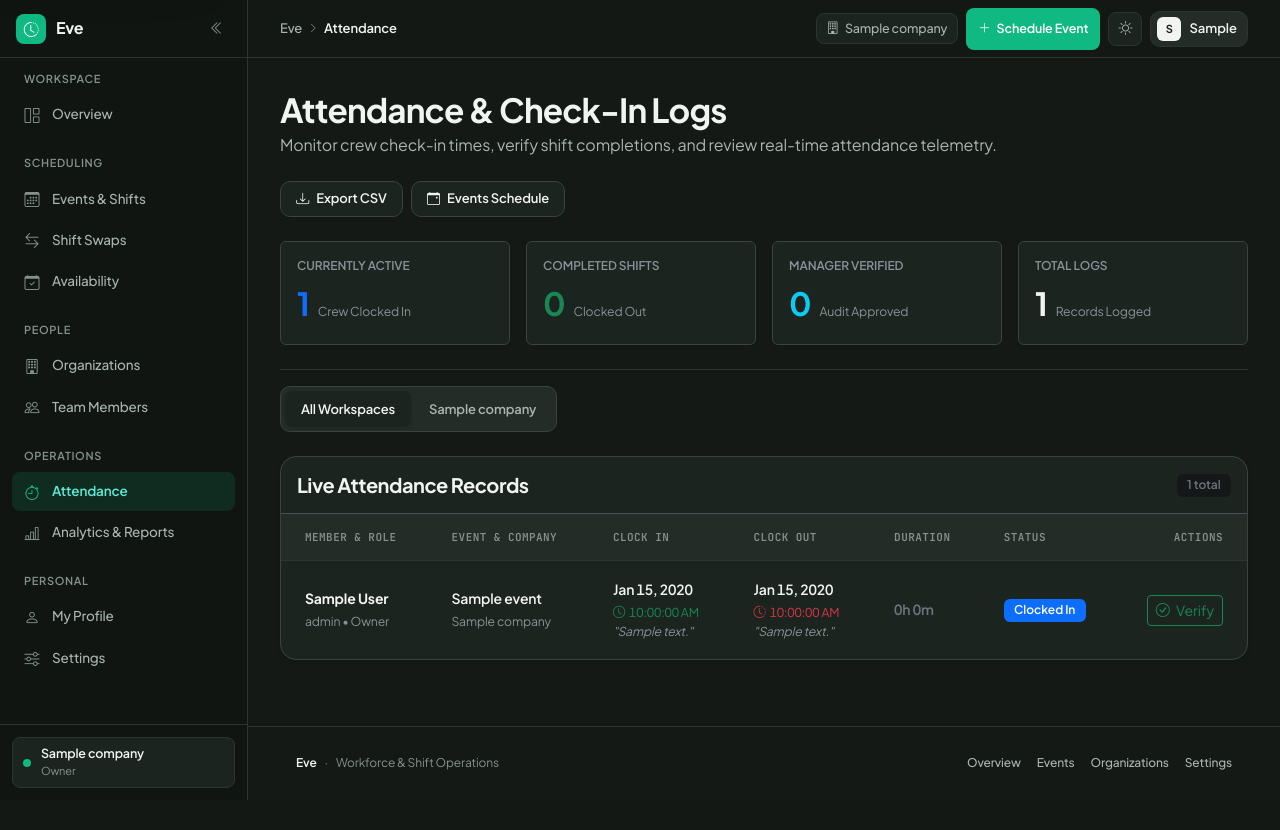
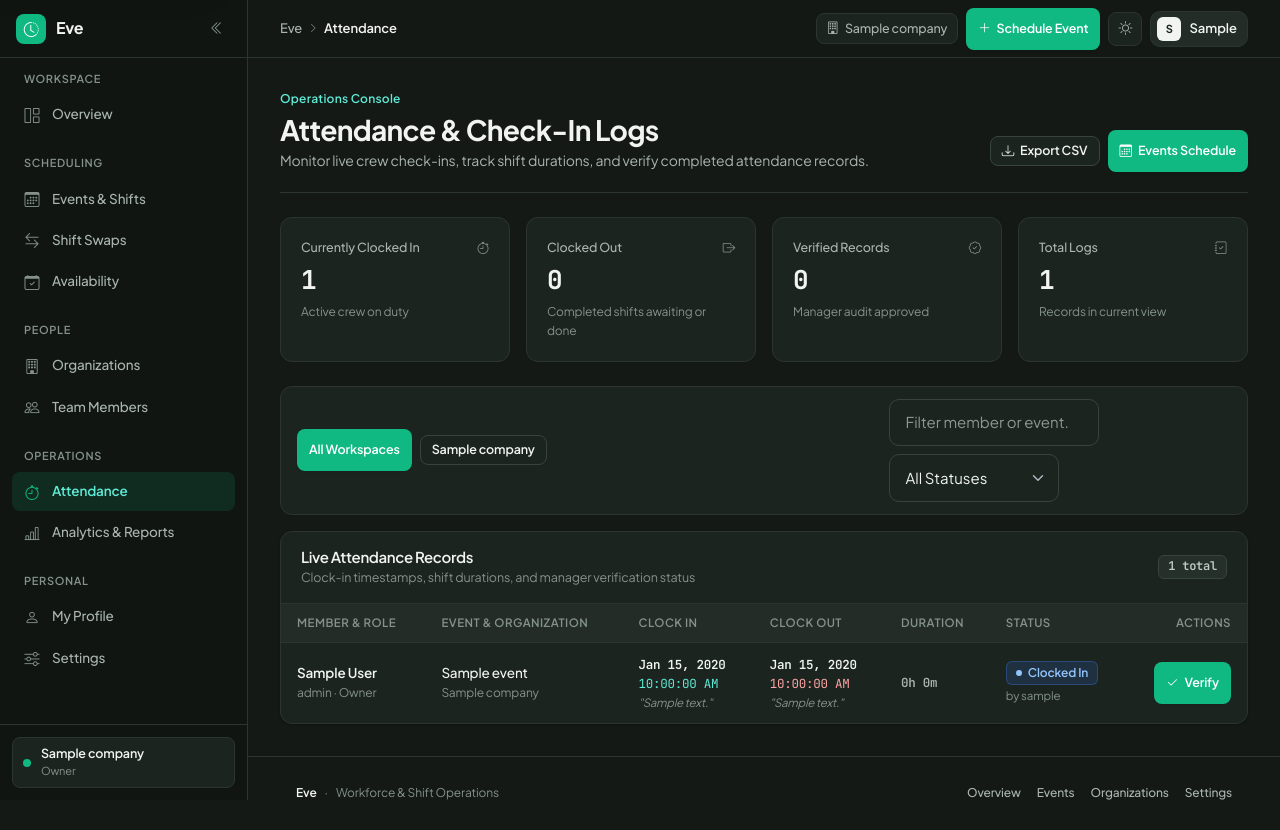
Before and after one commit to Leandrozxc/Eve, a Django app: page /events/attendance/ in a window 1280 px wide. Before the commit the page ends 800 px from the top, so only its background shows below. Run offline with Django 5.2, Linux system fonts and the light colour scheme; a user stored in the database is signed in; tables that the repository leaves empty hold one stand-in row (values such as "Sample post").

Commit message:
feat(ui): redesign attendance management

```diff
--- a/templates/events/attendance_dashboard.html
+++ b/templates/events/attendance_dashboard.html
@@ -1,114 +1,87 @@
 {% extends "base.html" %}
 
-{% block title %}Real-Time Attendance &amp; Check-In{% endblock %}
+{% block title %}Attendance &amp; Check-In Logs{% endblock %}
 
 {% block full_bleed %}
-<section class="apple-section-white">
-    <div class="apple-container-wide">
-        <div class="eve-workspace-header mb-4">
+<!-- 1. Page Header -->
+<div class="eve-page-header">
     <div>
-                <h1 class="apple-headline-section">Attendance &amp; Check-In Logs</h1>
-                <p class="apple-subhead">
-                    Monitor crew check-in times, verify shift completions, and review real-time attendance telemetry.
-                </p>
+        <div class="eve-page-eyebrow">Operations Console</div>
+        <h1 class="eve-page-title">Attendance &amp; Check-In Logs</h1>
+        <p class="eve-page-subtitle">Monitor live crew check-ins, track shift durations, and verify completed attendance records.</p>
     </div>
-            <div class="d-flex align-items-center gap-2">
-                <a href="{% url 'events:export_attendance_csv' %}" class="btn-apple-secondary btn-apple-sm">
-                    <i class="bi bi-download"></i>
+    <div class="eve-page-actions">
+        <a href="{% url 'events:export_attendance_csv' %}" class="eve-btn eve-btn-secondary eve-btn-sm">
+            <i class="bi bi-download" aria-hidden="true"></i>
             <span>Export CSV</span>
         </a>
-                <a href="{% url 'events:event_list' %}" class="btn-apple-secondary btn-apple-sm">
-                    <i class="bi bi-calendar-event"></i>
+        <a href="{% url 'events:event_list' %}" class="eve-btn eve-btn-primary eve-btn-sm">
+            <i class="bi bi-calendar3" aria-hidden="true"></i>
             <span>Events Schedule</span>
         </a>
     </div>
 </div>
 
-        <!-- Telemetry Statistics Cards -->
-        <div class="row g-3 mb-4">
-            <div class="col-sm-6 col-lg-3">
-                <div class="card eve-feature-card p-3 h-100">
-                    <span class="apple-caption text-uppercase fw-semibold text-muted">Currently Active</span>
-                    <div class="d-flex align-items-baseline gap-2 mt-1">
-                        <span class="fs-2 fw-bold text-primary">{{ total_clocked_in }}</span>
-                        <span class="small text-muted">Crew Clocked In</span>
-                    </div>
-                </div>
-            </div>
-            <div class="col-sm-6 col-lg-3">
-                <div class="card eve-feature-card p-3 h-100">
-                    <span class="apple-caption text-uppercase fw-semibold text-muted">Completed Shifts</span>
-                    <div class="d-flex align-items-baseline gap-2 mt-1">
-                        <span class="fs-2 fw-bold text-success">{{ total_clocked_out }}</span>
-                        <span class="small text-muted">Clocked Out</span>
-                    </div>
-                </div>
-            </div>
-            <div class="col-sm-6 col-lg-3">
-                <div class="card eve-feature-card p-3 h-100">
-                    <span class="apple-caption text-uppercase fw-semibold text-muted">Manager Verified</span>
-                    <div class="d-flex align-items-baseline gap-2 mt-1">
-                        <span class="fs-2 fw-bold text-info">{{ total_verified }}</span>
-                        <span class="small text-muted">Audit Approved</span>
-                    </div>
-                </div>
-            </div>
-            <div class="col-sm-6 col-lg-3">
-                <div class="card eve-feature-card p-3 h-100">
-                    <span class="apple-caption text-uppercase fw-semibold text-muted">Total Logs</span>
-                    <div class="d-flex align-items-baseline gap-2 mt-1">
-                        <span class="fs-2 fw-bold">{{ records|length }}</span>
-                        <span class="small text-muted">Records Logged</span>
-                    </div>
-                </div>
-            </div>
+<!-- 2. Summary Metrics Strip -->
+<div class="eve-metric-grid">
+    {% include 'components/metric_card.html' with label="Currently Clocked In" value=total_clocked_in meta="Active crew on duty" icon="bi-stopwatch" %}
+    {% include 'components/metric_card.html' with label="Clocked Out" value=total_clocked_out meta="Completed shifts awaiting or done" icon="bi-box-arrow-right" %}
+    {% include 'components/metric_card.html' with label="Verified Records" value=total_verified meta="Manager audit approved" icon="bi-patch-check" %}
+    {% include 'components/metric_card.html' with label="Total Logs" value=records|length meta="Records in current view" icon="bi-journal-check" %}
 </div>
 
-        <!-- Filter bar -->
-        <div class="d-flex flex-column flex-md-row align-items-md-center justify-content-between gap-3 pt-3 apple-divider-top">
-            <div class="eve-segmented-control" role="tablist">
-                <a href="{% url 'events:attendance_dashboard' %}" class="eve-segmented-item {% if not selected_company %}active{% endif %}">
+<!-- 3. Workspace & Table Filter Bar -->
+<div class="eve-filter-bar">
+    <div class="d-flex flex-wrap align-items-center gap-2">
+        <a href="{% url 'events:attendance_dashboard' %}" class="eve-btn eve-btn-sm {% if not selected_company %}eve-btn-primary{% else %}eve-btn-secondary{% endif %}">
             All Workspaces
         </a>
         {% for mem in user_memberships %}
-                <a href="{% url 'events:company_attendance_dashboard' company_id=mem.company.id %}" class="eve-segmented-item {% if selected_company and selected_company.id == mem.company.id %}active{% endif %}">
+        <a href="{% url 'events:company_attendance_dashboard' company_id=mem.company.id %}" class="eve-btn eve-btn-sm {% if selected_company and selected_company.id == mem.company.id %}eve-btn-primary{% else %}eve-btn-secondary{% endif %}">
             {{ mem.company.name }}
         </a>
         {% endfor %}
     </div>
+
+    <div class="d-flex flex-wrap align-items-center gap-2">
+        <input type="search" id="eveAttSearch" class="form-control form-control-sm" placeholder="Filter member or event..." style="max-width: 210px;">
+        <select id="eveAttStatusFilter" class="form-select form-select-sm" style="max-width: 170px;" aria-label="Filter by attendance status">
+            <option value="">All Statuses</option>
+            <option value="CLOCKED_IN">Clocked In</option>
+            <option value="CLOCKED_OUT">Clocked Out</option>
+            <option value="VERIFIED">Verified</option>
+        </select>
     </div>
 </div>
-</section>
 
-<section class="apple-section-canvas">
-    <div class="apple-container-wide">
-
-        <!-- Pending Clock-Ins for Current User -->
+<!-- 4. Pending Clock-Ins for Current User -->
 {% if my_pending_clockins %}
-        <div class="card shadow-sm border rounded-4 p-4 mb-4">
-            <div class="d-flex align-items-center justify-content-between mb-3">
-                <div class="d-flex align-items-center gap-2">
-                    <span class="badge bg-warning text-dark p-2 rounded-circle"><i class="bi bi-clock-history"></i></span>
-                    <h5 class="fw-bold mb-0">Your Upcoming Shift Check-Ins</h5>
+<section class="eve-panel mb-4" aria-label="Your Upcoming Shift Check-Ins">
+    <div class="eve-panel-header">
+        <div>
+            <h2 class="eve-panel-title">Ready to Clock In</h2>
+            <p class="eve-panel-subtitle">Your upcoming shift assignments without an active check-in record</p>
         </div>
-                <span class="small text-muted">Direct Actions</span>
+        <span class="eve-badge eve-badge-warning eve-mono">{{ my_pending_clockins|length }} pending</span>
     </div>
+    <div class="eve-panel-body">
         <div class="row g-3">
             {% for a in my_pending_clockins %}
             <div class="col-md-6 col-lg-4">
-                    <div class="card eve-feature-card p-3 border">
-                        <div class="d-flex justify-content-between align-items-start mb-2">
-                            <div>
-                                <span class="fw-bold d-block">{{ a.event.title }}</span>
-                                <small class="text-muted">{{ a.assigned_role }} &bull; {{ a.assigned_location|default:a.event.location }}</small>
+                <div class="p-3 rounded-3 h-100 d-flex flex-column justify-content-between" style="border: 1px solid var(--eve-border); background-color: var(--eve-surface-subtle);">
+                    <div class="mb-3">
+                        <div class="d-flex justify-content-between align-items-start gap-2 mb-1">
+                            <span class="fw-semibold">{{ a.event.title }}</span>
+                            <span class="eve-badge eve-badge-neutral eve-mono">{{ a.start_time|time:"g:i A" }}&ndash;{{ a.end_time|time:"g:i A" }}</span>
                         </div>
-                            <span class="badge bg-secondary-subtle text-body border">{{ a.start_time|time:"g:i A" }} – {{ a.end_time|time:"g:i A" }}</span>
+                        <div style="font-size: 12.5px; color: var(--eve-text-secondary);">{{ a.assigned_role }} &middot; {{ a.assigned_location|default:a.event.location }}</div>
                     </div>
-                        <form method="post" action="{% url 'events:clock_in' assignment_id=a.id %}" class="mt-2">
+                    <form method="post" action="{% url 'events:clock_in' assignment_id=a.id %}" class="m-0">
                         {% csrf_token %}
                         <input type="text" name="notes" class="form-control form-control-sm mb-2" placeholder="Optional check-in note (e.g. On-site at Station A)">
-                            <button type="submit" class="btn btn-sm btn-apple-primary w-100">
-                                <i class="bi bi-box-arrow-in-right me-1"></i> Clock In Now
+                        <button type="submit" class="eve-btn eve-btn-primary eve-btn-sm w-100">
+                            <i class="bi bi-box-arrow-in-right" aria-hidden="true"></i>
+                            <span>Clock In Now</span>
                         </button>
                     </form>
                 </div>
@@ -116,107 +89,131 @@
             {% endfor %}
         </div>
     </div>
+</section>
 {% endif %}
 
-        <!-- Master Attendance Log Table -->
-        <div class="card shadow-sm border rounded-4 overflow-hidden">
-            <div class="p-3 border-bottom d-flex align-items-center justify-content-between">
-                <h5 class="fw-bold mb-0">Live Attendance Records</h5>
-                <span class="badge bg-secondary-subtle text-secondary">{{ records|length }} total</span>
+<!-- 5. Master Attendance Log Table -->
+<section class="eve-panel overflow-hidden" aria-label="Live Attendance Records">
+    <div class="eve-panel-header">
+        <div>
+            <h2 class="eve-panel-title">Live Attendance Records</h2>
+            <p class="eve-panel-subtitle">Clock-in timestamps, shift durations, and manager verification status</p>
         </div>
+        <span class="eve-badge eve-badge-neutral eve-mono" id="eveAttCount">{{ records|length }} total</span>
+    </div>
+
+    {% if records %}
     <div class="table-responsive">
-                <table class="table table-hover align-middle mb-0">
+        <table class="eve-data-table" id="eveAttendanceTable">
             <thead>
                 <tr>
-                            <th class="ps-4">Member &amp; Role</th>
-                            <th>Event &amp; Company</th>
+                    <th>Member &amp; Role</th>
+                    <th>Event &amp; Organization</th>
                     <th>Clock In</th>
                     <th>Clock Out</th>
                     <th>Duration</th>
                     <th>Status</th>
-                            <th class="text-end pe-4">Actions</th>
+                    <th class="text-end">Actions</th>
                 </tr>
             </thead>
             <tbody>
                 {% for record in records %}
-                        <tr>
-                            <td class="ps-4">
-                                <div class="fw-bold">{{ record.assignment.member.user.get_full_name|default:record.assignment.member.user.username }}</div>
-                                <small class="text-muted">{{ record.assignment.assigned_role }} &bull; {{ record.assignment.member.role|title }}</small>
+                <tr data-search="{{ record.assignment.member.user.get_full_name|default:record.assignment.member.user.username|lower }} {{ record.assignment.event.title|lower }} {{ record.assignment.event.company.name|lower }}" data-status="{{ record.status }}">
+                    <td>
+                        <div class="fw-semibold">{{ record.assignment.member.user.get_full_name|default:record.assignment.member.user.username }}</div>
+                        <div style="font-size: 12px; color: var(--eve-text-muted);">{{ record.assignment.assigned_role }} &middot; {{ record.assignment.member.get_role_display }}</div>
                     </td>
                     <td>
-                                <div class="fw-semibold">{{ record.assignment.event.title }}</div>
-                                <small class="text-muted">{{ record.assignment.event.company.name }}</small>
+                        <a href="{% url 'events:event_detail' event_id=record.assignment.event.id %}" class="fw-medium text-decoration-none" style="color: var(--eve-text);">{{ record.assignment.event.title }}</a>
+                        <div style="font-size: 12px; color: var(--eve-text-muted);">{{ record.assignment.event.company.name }}</div>
+                    </td>
+                    <td class="eve-mono" style="font-size: 12.5px;">
+                        <div class="fw-semibold">{{ record.clock_in_time|date:"M d, Y" }}</div>
+                        <div style="color: var(--eve-success-text);">{{ record.clock_in_time|time:"g:i:s A" }}</div>
+                        {% if record.clock_in_notes %}
+                        <div class="fst-italic" style="font-family: var(--eve-font-sans); font-size: 11.5px; color: var(--eve-text-muted);">"{{ record.clock_in_notes }}"</div>
+                        {% endif %}
+                    </td>
+                    <td class="eve-mono" style="font-size: 12.5px;">
+                        {% if record.clock_out_time %}
+                            <div class="fw-semibold">{{ record.clock_out_time|date:"M d, Y" }}</div>
+                            <div style="color: var(--eve-danger-text);">{{ record.clock_out_time|time:"g:i:s A" }}</div>
+                            {% if record.clock_out_notes %}
+                            <div class="fst-italic" style="font-family: var(--eve-font-sans); font-size: 11.5px; color: var(--eve-text-muted);">"{{ record.clock_out_notes }}"</div>
+                            {% endif %}
+                        {% else %}
+                            {% include 'components/status_badge.html' with status="CLOCKED_IN" label="On Duty" %}
+                        {% endif %}
+                    </td>
+                    <td class="eve-mono fw-semibold" style="font-size: 12.5px; color: var(--eve-text-secondary);">
+                        {{ record.duration_display }}
                     </td>
                     <td>
-                                <div class="fw-semibold">{{ record.clock_in_time|date:"M d, Y" }}</div>
-                                <small class="text-success"><i class="bi bi-clock me-1"></i>{{ record.clock_in_time|time:"g:i:s A" }}</small>
-                                {% if record.clock_in_notes %}
-                                <small class="d-block text-muted fst-italic">"{{ record.clock_in_notes }}"</small>
+                        {% include 'components/status_badge.html' with status=record.status label=record.get_status_display %}
+                        {% if record.verified_by %}
+                        <div style="font-size: 11.5px; color: var(--eve-text-muted); margin-top: 2px;">by {{ record.verified_by.user.username }}</div>
                         {% endif %}
                     </td>
-                            <td>
-                                {% if record.clock_out_time %}
-                                    <div class="fw-semibold">{{ record.clock_out_time|date:"M d, Y" }}</div>
-                                    <small class="text-danger"><i class="bi bi-clock-history me-1"></i>{{ record.clock_out_time|time:"g:i:s A" }}</small>
-                                    {% if record.clock_out_notes %}
-                                    <small class="d-block text-muted fst-italic">"{{ record.clock_out_notes }}"</small>
-                                    {% endif %}
-                                {% else %}
-                                    <span class="badge bg-warning-subtle text-warning-emphasis border border-warning-subtle">Active on Duty</span>
-                                {% endif %}
-                            </td>
-                            <td>
-                                <span class="fw-semibold text-secondary">{{ record.duration_display }}</span>
-                            </td>
-                            <td>
-                                {% if record.status == 'CLOCKED_IN' %}
-                                    <span class="badge bg-primary">Clocked In</span>
-                                {% elif record.status == 'CLOCKED_OUT' %}
-                                    <span class="badge bg-secondary">Clocked Out</span>
-                                {% elif record.status == 'VERIFIED' %}
-                                    <span class="badge bg-success"><i class="bi bi-patch-check-fill me-1"></i>Verified</span>
-                                    {% if record.verified_by %}
-                                    <small class="d-block text-muted">by {{ record.verified_by.user.username }}</small>
-                                    {% endif %}
-                                {% endif %}
-                            </td>
-                            <td class="text-end pe-4">
-                                <div class="d-inline-flex gap-1">
+                    <td class="text-end">
+                        <div class="d-inline-flex align-items-center gap-1">
                             {% if not record.clock_out_time and record.assignment.member.user == request.user or is_manager and not record.clock_out_time %}
-                                    <form method="post" action="{% url 'events:clock_out' assignment_id=record.assignment.id %}" class="d-inline">
+                            <form method="post" action="{% url 'events:clock_out' assignment_id=record.assignment.id %}" class="m-0">
                                 {% csrf_token %}
-                                        <button type="submit" class="btn btn-sm btn-outline-danger" title="Clock Out">
-                                            <i class="bi bi-box-arrow-right me-1"></i> Clock Out
+                                <button type="submit" class="eve-btn eve-btn-danger eve-btn-sm" title="Clock Out">
+                                    <i class="bi bi-box-arrow-right" aria-hidden="true"></i>
+                                    <span>Clock Out</span>
                                 </button>
                             </form>
                             {% endif %}
 
                             {% if is_manager and record.status != 'VERIFIED' %}
-                                    <form method="post" action="{% url 'events:verify_attendance' record_id=record.id %}" class="d-inline">
+                            <form method="post" action="{% url 'events:verify_attendance' record_id=record.id %}" class="m-0">
                                 {% csrf_token %}
-                                        <button type="submit" class="btn btn-sm btn-outline-success" title="Verify Attendance">
-                                            <i class="bi bi-check-circle me-1"></i> Verify
+                                <button type="submit" class="eve-btn eve-btn-primary eve-btn-sm" title="Verify Attendance">
+                                    <i class="bi bi-check2" aria-hidden="true"></i>
+                                    <span>Verify</span>
                                 </button>
                             </form>
                             {% endif %}
                         </div>
                     </td>
                 </tr>
-                        {% empty %}
-                        <tr>
-                            <td colspan="7" class="text-center py-5 text-muted">
-                                <i class="bi bi-clipboard2-x fs-1 d-block mb-2 text-secondary"></i>
-                                <p class="mb-0">No attendance records found yet.</p>
-                                <small class="text-muted">Staff members can clock in from their assigned events or above.</small>
-                            </td>
-                        </tr>
                 {% endfor %}
             </tbody>
         </table>
     </div>
-        </div>
-
-    </div>
+    {% else %}
+    {% url 'events:event_list' as events_url %}
+    {% include 'components/empty_state.html' with icon="bi-stopwatch" title="No attendance records yet" description="Staff members can clock in from their assigned events or the Ready to Clock In panel above." cta_url=events_url cta_label="View Events" %}
+    {% endif %}
 </section>
 {% endblock %}
+
+{% block extra_js %}
+<script>
+(function () {
+    const searchInput = document.getElementById('eveAttSearch');
+    const statusSelect = document.getElementById('eveAttStatusFilter');
+    const countEl = document.getElementById('eveAttCount');
+    const rows = document.querySelectorAll('#eveAttendanceTable tbody tr');
+    if (!searchInput || !statusSelect) return;
+
+    function filterAttendance() {
+        const q = searchInput.value.trim().toLowerCase();
+        const st = statusSelect.value;
+        let visible = 0;
+        rows.forEach(function (row) {
+            const matchText = !q || (row.dataset.search || '').includes(q);
+            const matchStatus = !st || row.dataset.status === st;
+            const show = matchText && matchStatus;
+            row.style.display = show ? '' : 'none';
+            if (show) visible++;
+        });
+        if (countEl) countEl.textContent = visible + ' shown';
+    }
+
+    searchInput.addEventListener('input', filterAttendance);
+    statusSelect.addEventListener('change', filterAttendance);
+})();
+</script>
+{% endblock %}
```
Lines whose indentation alone changed are shown as unchanged.
